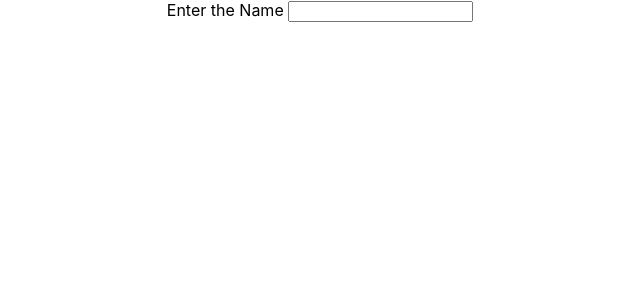
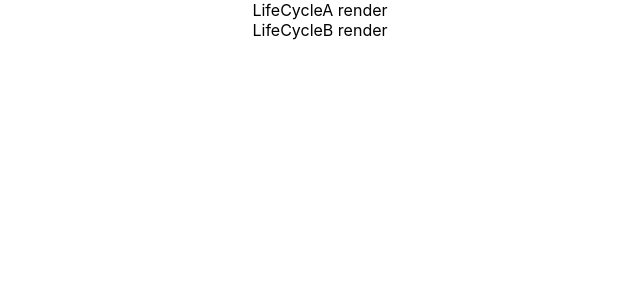
Before and after one commit to sundaramhpe/React, a React (Create React App) app in the folder hello-world/: page / in a window 1280 px wide. Shown: the top 300 px of the page, without its empty margins (320-960 px from the left). Built offline with nearby package versions, Linux system fonts and the light colour scheme.

Commit message:
lifecycleimplemented

```diff
--- a/hello-world/src/App.js
+++ b/hello-world/src/App.js
@@ -14,12 +14,14 @@ import Inline from './components/Inline';
 import './appStyles.css'
 import styles from './appStyles.module.css'
 import Form from './components/Form';
+import LifeCycleA from './components/LifeCycleA';
 
 function App() {
 
   return (
     <div className="App">
-    <Form />
+    <LifeCycleA/>
+    {/* <Form /> */}
     {/* <h1 className='error'>Error </h1> */}
   {/* <h1 className={styles.success}>Success </h1> */}
      {/* <Inline />   */}
--- a/hello-world/src/components/Form.js
+++ b/hello-world/src/components/Form.js
@@ -5,23 +5,53 @@ import React, { Component } from 'react'
         super(props)
 
         this.state = {
-              userName:''
+            userName: '',
+            comments:'',
+            topic:''
         }
     }
-     handleUserNameChange=(event)=>{
+    handleUserNameChange = (event) => {
         this.setState({
-            userName : event.target.value
+            userName: event.target.value
         })
 
     }
-
+    handlerChangeComments = event =>{
+        this.setState({
+            comments: event.target.value
+        })
+    }
+    handlerChangeTopic=event=>{
+        this.setState({
+            topic:event.target.value
+        })
+    }
+    handleSubmit =event =>{
+        alert(`${this.state.userName} ${this.state.comments} ${this.state.topic}`)
+        event.preventDefault()
+    }
     render() {
+        const {userName,comments,topic } = this.state
         return (
-            <form>
+            <form onSubmit={this.handleSubmit}>
                 <div>
                     <label> Enter the Name </label>
-                <input type='text' value={this.state.userName} onChange={this.handleUserNameChange}/>
-
+                    <input type='text' value={userName} onChange={this.handleUserNameChange} />
+                </div>
+                <div>
+                    <label> Comments </label>
+                    <textarea type='text' value={comments} onChange ={this.handlerChangeComments} />
+                </div>
+                <div>
+                    <label> Comments </label>
+                    <select value={topic} onChange={this.handlerChangeTopic}>
+                        <option value='React'>React</option>
+                        <option value='Angular'>Angular</option>
+                        <option value='Vue'>Vue</option>
+                    </select>
+                </div>
+                <div>
+                    <button type='submit'>Submit </button>
                 </div>
             </form>
         )
--- /dev/null
+++ b/hello-world/src/components/LifeCycleA.js
@@ -0,0 +1,33 @@
+import React, { Component } from 'react'
+import LifeCycleB from './LifeCycleB'
+
+export class LifeCycleA extends Component {
+    constructor(props) {
+        super(props)
+
+        this.state = {
+             name:'Sundar'
+        }
+        console.log('LifecycleA Constucter excuted ')
+    }
+
+    static getDerivedStateFromProps(props,state){
+        console.log("LifeCycleA derived statefrom props executed ")
+        return null
+    }
+    componentDidMount(){
+        console.log("LifeCycleA Console did mout executed ")
+    }
+
+    render() {
+        console.log("LifecycleA Render method executed ")
+        return (
+            <div>
+                LifeCycleA render
+                <LifeCycleB/>
+            </div>
+        )
+    }
+}
+
+export default LifeCycleA
--- /dev/null
+++ b/hello-world/src/components/LifeCycleB.js
@@ -0,0 +1,30 @@
+import React, { Component } from 'react'
+
+ class LifeCycleB extends Component {
+     constructor(props) {
+         super(props)
+
+         this.state = {
+            name:'Sundar'
+       }
+       console.log('LifecycleB Constucter excuted ')
+   }
+
+   static getDerivedStateFromProps(props,state){
+       console.log("LifeCycleB derived statefrom props executed ")
+       return null
+   }
+   componentDidMount(){
+       console.log("LifeCycleB Console did mout executed ")
+   }
+
+   render() {
+       console.log("LifecycleB Render method executed ")
+       return (
+           <div>
+               LifeCycleB render
+           </div>
+       )
+   }
+}
+export default LifeCycleB
```
Lines whose indentation alone changed are shown as unchanged.
